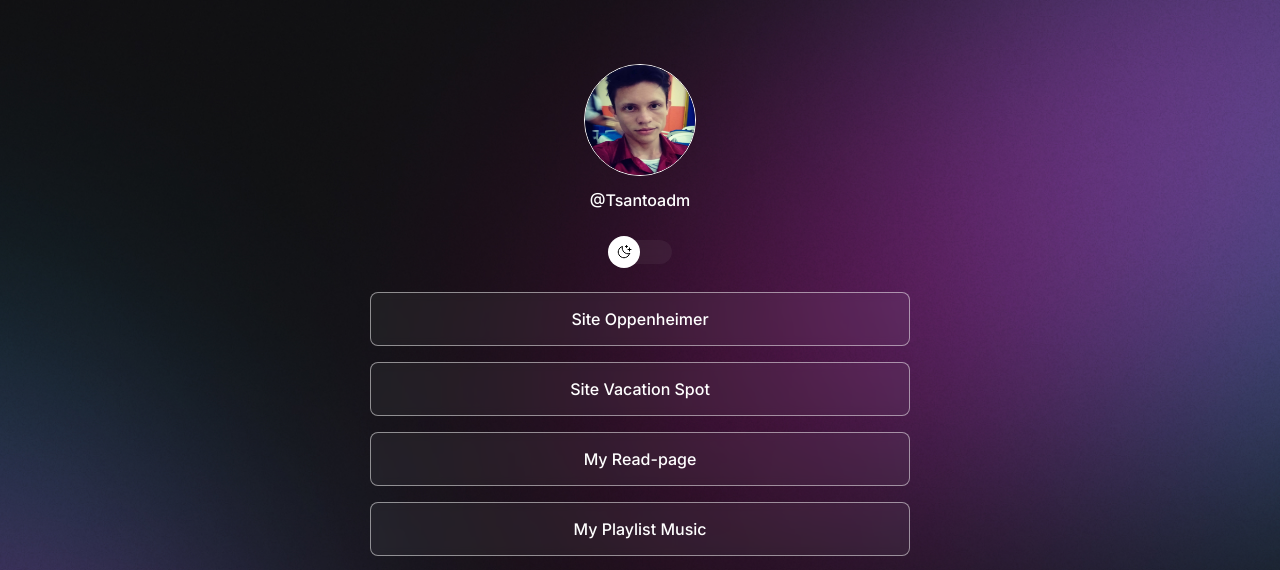
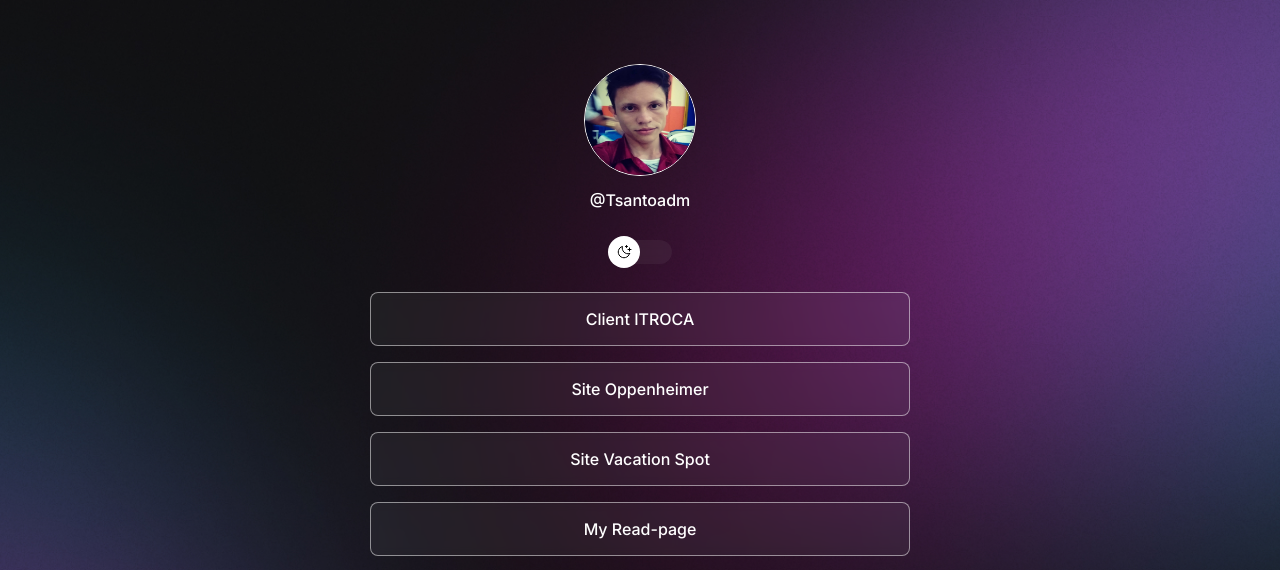
Before and after one commit to tsantosadm/person-links, a plain HTML site: page index.html in a window 1280 px wide. Shown: the top 570 px of the page. Drawn offline with nearby package versions, Linux system fonts and the light colour scheme.

Commit message:
project itroca link

```diff
--- a/index.html
+++ b/index.html
@@ -21,6 +21,9 @@
          <span></span>
       </div>
       <ul>
+         <li>
+            <a href="https://www.itroca.com.br/certificado" target="_blank">Client ITROCA</a>
+         </li>
          <li>
             <a href="https://tsantosadm.github.io/oppenheimer-movie/" target="_blank">Site Oppenheimer</a>
          </li>
```
